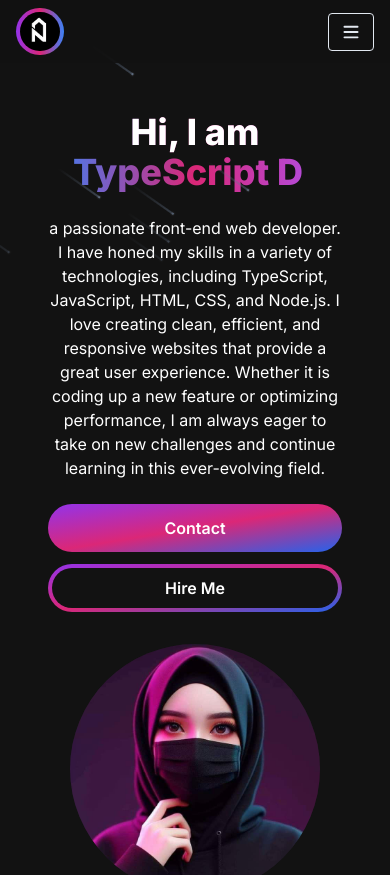
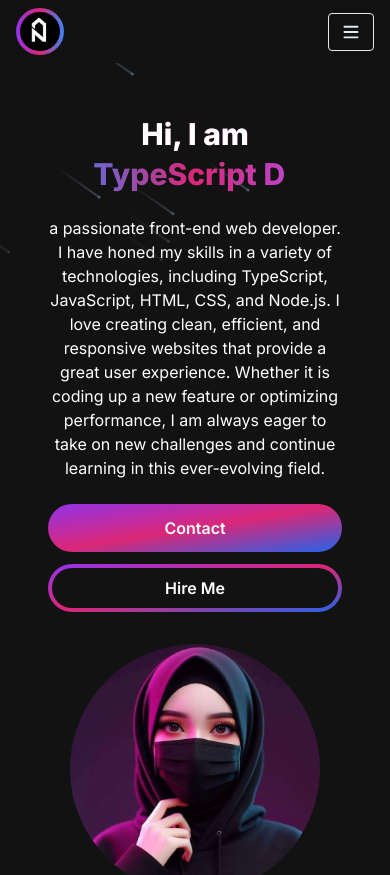
Before and after one commit to AreebaZafarChohan/portfolio-next.js, a Next.js app: page / in a window 390 px wide. Shown: the top 875 px of the page. Built offline with nearby package versions, Linux system fonts and the light colour scheme.

Commit message:
some css changes

```diff
--- a/src/app/components/hero-section/HeroSection.tsx
+++ b/src/app/components/hero-section/HeroSection.tsx
@@ -9,7 +9,7 @@ const HeroSection = () => {
       <div className="grid grid-cols-1 sm:grid-cols-12 ">
         <div className="col-span-7 place-self-center text-center sm:text-left mb-4">
           <h1 className="mb-6 font-extrabold sm:text-5xl lg:text-6xl text-4xl text-transparent bg-clip-text bg-gradient-to-r from-blue-500 via-pink-600 to-purple-500">
-         <span className="text-white">
+         <span className="text-white text-3xl md:text-5xl lg:text-6xl">
             Hi, I am{" "}
             </span>
             <br />
@@ -28,6 +28,7 @@ const HeroSection = () => {
       wrapper="span"
       speed={40}
       repeat={Infinity}
+      className="text-3xl md:text-5xl lg:text-6xl"
     />
           </h1>
           <p className="lg:text-lg text-base sm:text-lg mb-6 text-white">
--- a/src/app/globals.css
+++ b/src/app/globals.css
@@ -24,6 +24,9 @@ body {
       rgb(var(--background-end-rgb))
     )
     rgb(var(--background-start-rgb));
+    margin: 0;
+    padding: 0;
+    overflow-x: hidden;
 }
 
 @layer utilities {
--- a/src/app/style.css
+++ b/src/app/style.css
@@ -1,9 +1,3 @@
-body {
-    margin: 0;
-    padding: 0;
-    overflow-x: hidden;
-}
-
 .container {
     width: 100%;
     max-width: 100vw;
```
